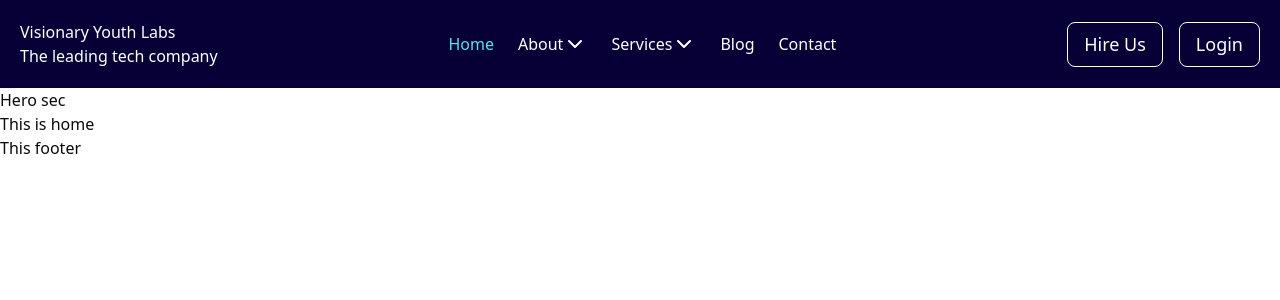
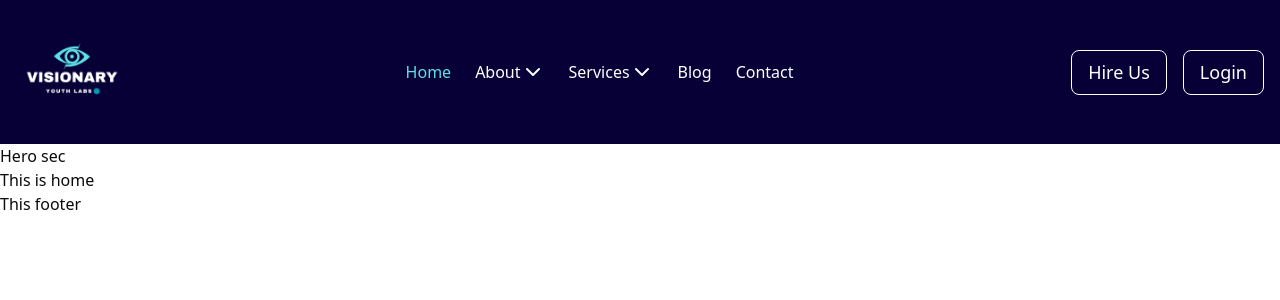
Before and after one commit to Mustakahmmed-dev/VisionaryYouthLabsOfficial, a Next.js app: page / in a window 1280 px wide. Shown: the top 300 px of the page. Built offline with nearby package versions, Linux system fonts and the light colour scheme.

Commit message:
Added logo

```diff
--- /dev/null
+++ b/src/components/shared/Logo.js
@@ -0,0 +1,8 @@
+
+const Logo = () => {
+    return(
+            <img src="/VisionaryYouthLabsLogo.png" alt="Something went wrong in Visionary Youth Labs Logo"/>
+    )
+}
+
+export default Logo;
--- a/src/components/shared/NavLink.js
+++ b/src/components/shared/NavLink.js
@@ -4,7 +4,11 @@ import { usePathname } from "next/navigation"
 
 export default function NavLink({ href, exact = false, className = "", activeClass = "text-[#5ce1e6]", children }) {
   const pathname = usePathname()
-  const isActive = exact ? pathname === href : pathname.startsWith(href)
+
+  const normalize = (url) => url.replace(/\/+$/, '') || '/'
+  const isActive = exact
+    ? normalize(pathname) === normalize(href)
+    : normalize(pathname).startsWith(normalize(href))
 
   return (
     <Link
--- a/src/components/shared/Navbar.js
+++ b/src/components/shared/Navbar.js
@@ -9,9 +9,9 @@ import {
 } from "@/components/ui/dropdown-menu"
 
 import { AlignJustify, ChevronDown, X } from "lucide-react";
-import Link from "next/link";
 import { useState } from "react";
 import NavLink from "./NavLink";
+import Logo from "./Logo";
 
 const Navbar = () => {
     const mainLinks = <>
@@ -49,11 +49,9 @@ const Navbar = () => {
     return (
         <div className="">
             {/* Large devices */}
-            <nav className="hidden md:flex justify-between items-center p-5 text-white bg-primary-custom gap-5">
-                <div>
-                    {/* Logo image */}
-                    <h2>Visionary Youth Labs</h2>
-                    <p>The leading tech company</p>
+            <nav className="hidden p-4 md:flex justify-between items-center text-white bg-primary-custom gap-5">
+                <div className="w-28">
+                    <Logo></Logo>
                 </div>
 
                 <div>
@@ -69,11 +67,9 @@ const Navbar = () => {
 
             {/* Small Devices */}
             <nav className=" md:hidden p-5 text-white bg-primary-custom">
-                <div className="flex justify-between">
-                    <div>
-                        {/* Logo image */}
-                        <h2>Visionary Youth Labs</h2>
-                        <p>The leading tech company</p>
+                <div className="flex items-center justify-between">
+                    <div className="w-28">
+                        <Logo></Logo>
                     </div>
                     <div>
                         <button onClick={() => setIsMenuOpen(!isMenuOpen)} className="cursor-pointer btn-nav-toggle"> {isMenuOpen ? <AlignJustify size={28} /> : <X size={28} />} </button>
```
